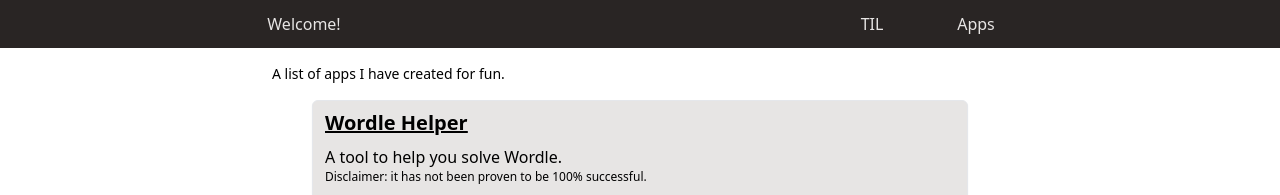
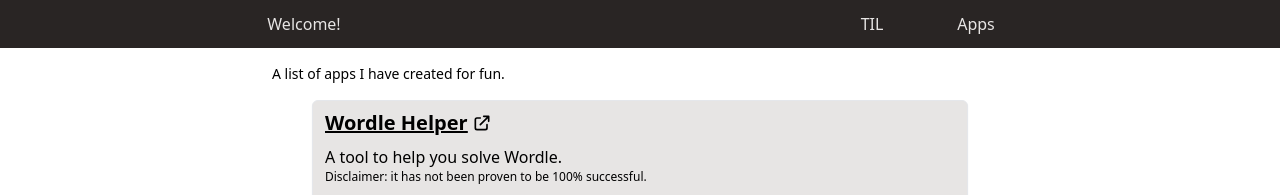
Before and after one commit to acdibble/andrew.dibble.codes, a Next.js app: page /apps in a window 1280 px wide. Shown: the top 195 px of the page. Built offline with nearby package versions, Linux system fonts and the light colour scheme.

Commit message:
add external link icon

```diff
--- a/pages/apps.tsx
+++ b/pages/apps.tsx
@@ -27,8 +27,27 @@
           <div className="flex w-full flex-col" key={title}>
             <Card image={<Image {...image} />}>
               <Card.Title>
-                <a href={url} target="_blank" rel="noreferrer">
-                  {title}
+                <a
+                  href={url}
+                  target="_blank"
+                  rel="noreferrer"
+                  className="flex items-center space-x-1"
+                >
+                  <span>{title}</span>
+                  <svg
+                    className="h-5 w-5"
+                    fill="none"
+                    stroke="currentColor"
+                    viewBox="0 0 24 24"
+                    xmlns="http://www.w3.org/2000/svg"
+                  >
+                    <path
+                      strokeLinecap="round"
+                      strokeLinejoin="round"
+                      strokeWidth="2"
+                      d="M10 6H6a2 2 0 00-2 2v10a2 2 0 002 2h10a2 2 0 002-2v-4M14 4h6m0 0v6m0-6L10 14"
+                    />
+                  </svg>
                 </a>
               </Card.Title>
               <Card.Body>{body}</Card.Body>
```
